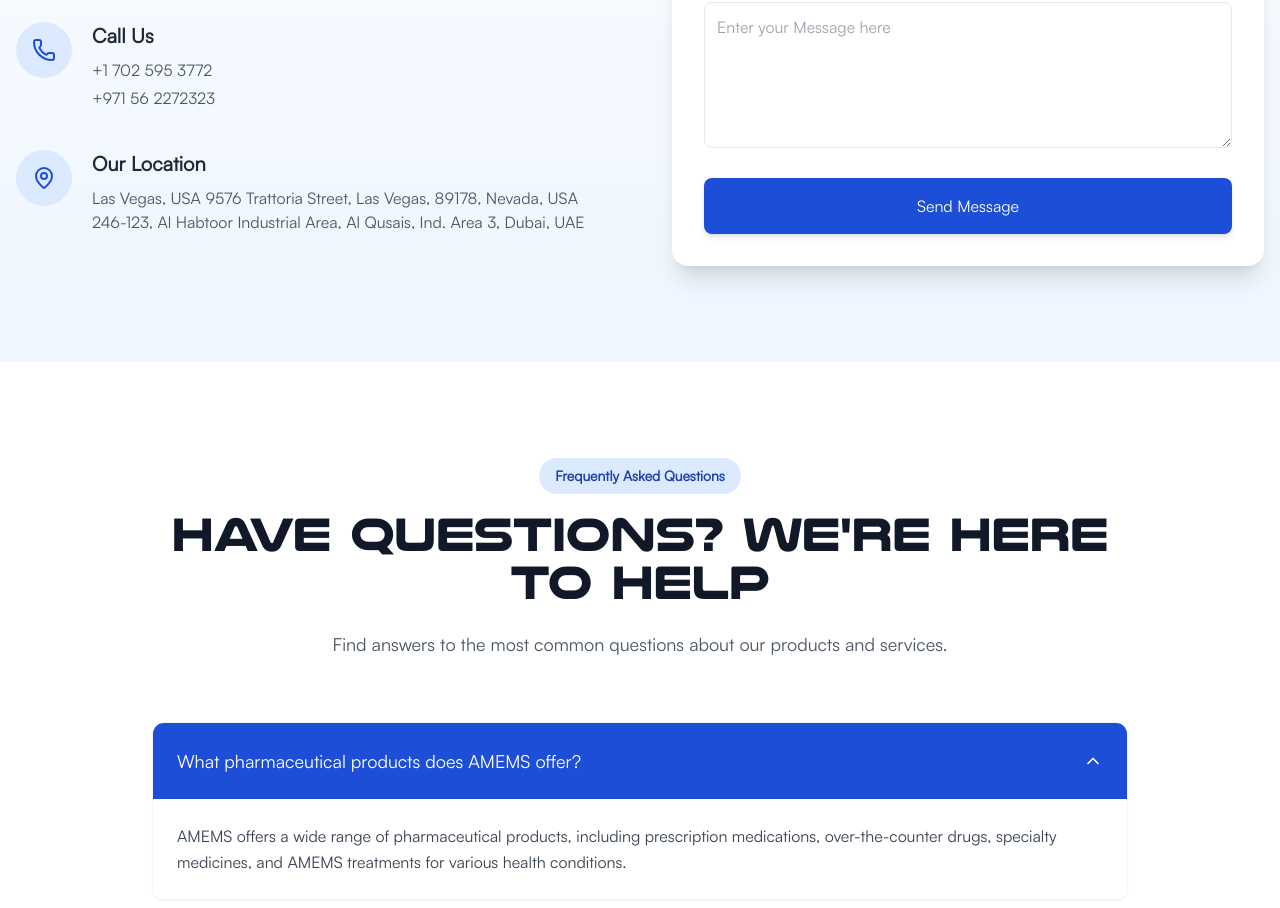
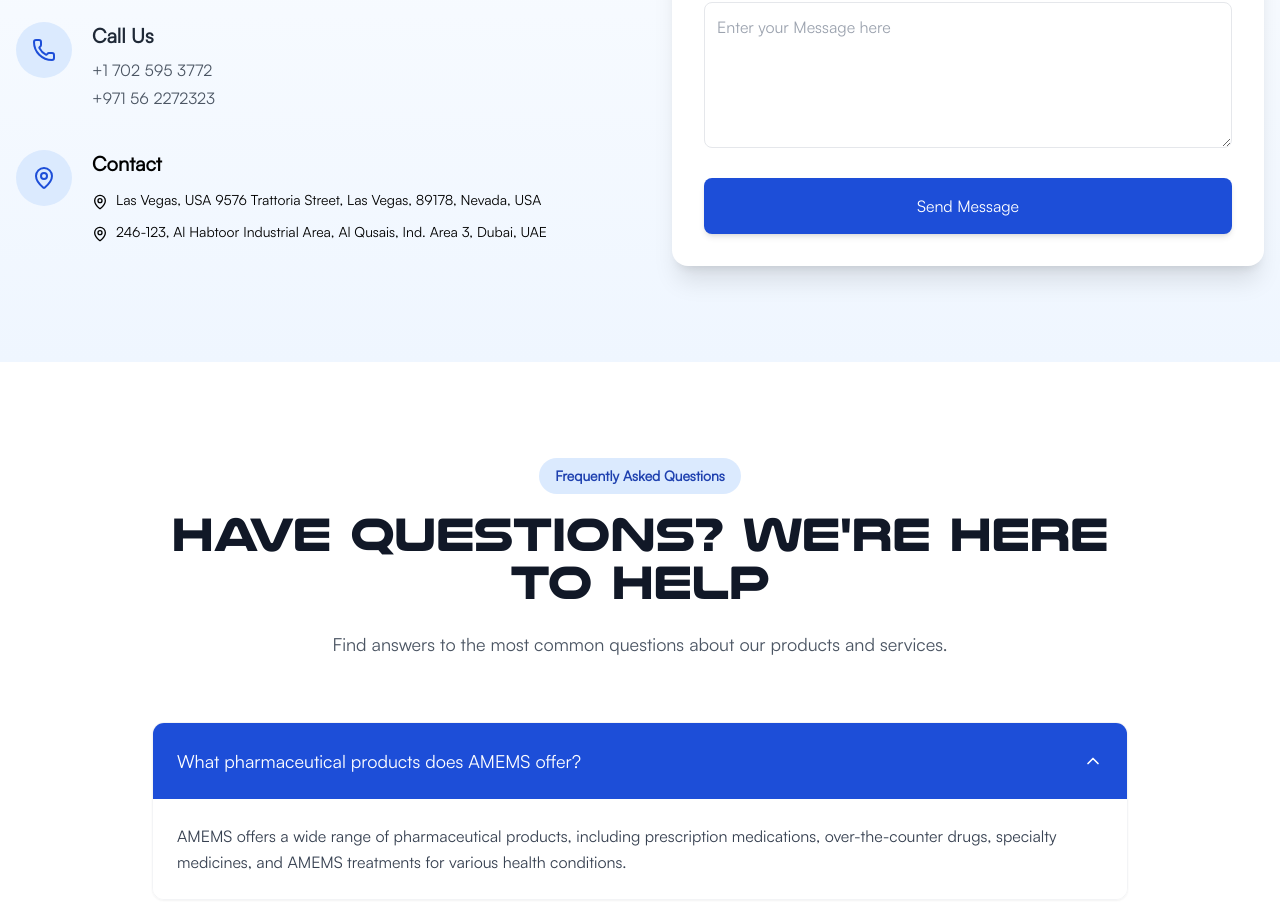
Before and after one commit to Athilc01/amems, a React (Vite) app: page /Contacts in a window 1280 px wide. Shown: the part 1022-1930 px from the top of the page. Built offline with nearby package versions, Linux system fonts and the light colour scheme.

Commit message:
Changes Done

```diff
--- a/src/Component/ContactForm/ContactForm.jsx
+++ b/src/Component/ContactForm/ContactForm.jsx
@@ -54,14 +54,18 @@
                     <MapPin className="text-blue-700 h-6 w-6" />
                   </div>
                   <div>
-                    <h3 className="font-bold text-xl text-gray-800 mb-2">Our Location</h3>
-                    <p className="text-gray-600">
-                    Las Vegas, USA 9576 Trattoria Street, Las Vegas, 89178, Nevada, USA
-                    </p>
-                    <p className="text-gray-600">
-                    246-123, Al Habtoor Industrial Area, Al Qusais, Ind. Area 3, Dubai, UAE
-                    </p>
-                  </div>
+            <h3 className="text-xl font-bold mb-3 text-black">Contact</h3>
+            <ul className="space-y-3">
+              <li className="flex items-start">
+                <MapPin className="mt-1 mr-2 text-black flex-shrink-0" size={16} />
+                <span className="text-black text-sm">Las Vegas, USA 9576 Trattoria Street, Las Vegas, 89178, Nevada, USA</span>
+              </li>
+              <li className="flex items-start">
+                <MapPin className="mt-1 mr-2 text-black flex-shrink-0" size={16} />
+                <span className="text-black text-sm">246-123, Al Habtoor Industrial Area, Al Qusais, Ind. Area 3, Dubai, UAE</span>
+              </li>
+              </ul>
+              </div>
                 </div>
               </div>
             </div>
--- a/src/pages/Landing/AboutUs.jsx
+++ b/src/pages/Landing/AboutUs.jsx
@@ -17,7 +17,7 @@
     {
       icon: "fas fa-brain",
       title: "Neurology",
-      description: "Innovative solutions for neurological disorders and conditions.",
+      description: "AMEMS solutions for neurological disorders and conditions.",
       color: "bg-purple-50 text-purple-500"
     },
     {
@@ -83,7 +83,7 @@
           >
             <h1 className="font-nulshock text-4xl sm:text-5xl md:text-6xl xl:text-7xl font-bold text-white mb-4 md:mb-6 lg:mb-8">About Us</h1>
             <p className="text-blue-100 text-xl max-w-3xl mx-auto">
-            At AMEMS, we are dedicated to advancing health and well-being through high-quality, science-driven medicinal products. Our mission is to provide safe, effective, and innovative healthcare solutions that make a real difference in people's lives.
+            At AMEMS, we are dedicated to advancing health and well-being through high-quality, science-driven medicinal products. Our mission is to provide safe, effective, and AMEMS healthcare solutions that make a real difference in people's lives.
             </p>
 
           </motion.div>
```
